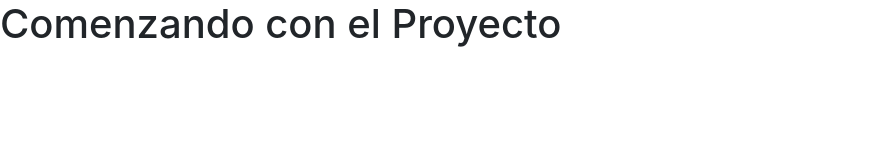
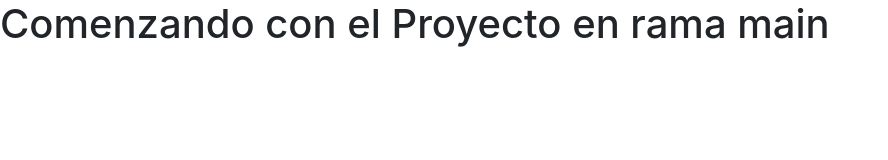
Before and after one commit to chazarodev/pokedex, a plain HTML site: page index.html in a window 1280 px wide. Shown: the whole page, without its empty margins (0-888 px from the left). Drawn offline with nearby package versions, Linux system fonts and the light colour scheme.

Commit message:
Comenzando proyecto en rama Main

```diff
--- a/index.html
+++ b/index.html
@@ -10,7 +10,7 @@
     <link rel="stylesheet" href="https://stackpath.bootstrapcdn.com/bootstrap/4.3.1/css/bootstrap.min.css" integrity="sha384-ggOyR0iXCbMQv3Xipma34MD+dH/1fQ784/j6cY/iJTQUOhcWr7x9JvoRxT2MZw1T" crossorigin="anonymous">
   </head>
   <body>
-      <h1>Comenzando con el Proyecto</h1>
+      <h1>Comenzando con el Proyecto en rama main</h1>
     <!-- Optional JavaScript -->
     <!-- jQuery first, then Popper.js, then Bootstrap JS -->
     <script src="https://code.jquery.com/jquery-3.3.1.slim.min.js" integrity="sha384-q8i/X+965DzO0rT7abK41JStQIAqVgRVzpbzo5smXKp4YfRvH+8abtTE1Pi6jizo" crossorigin="anonymous"></script>
```
Also changed, not shown: 1 other file.
